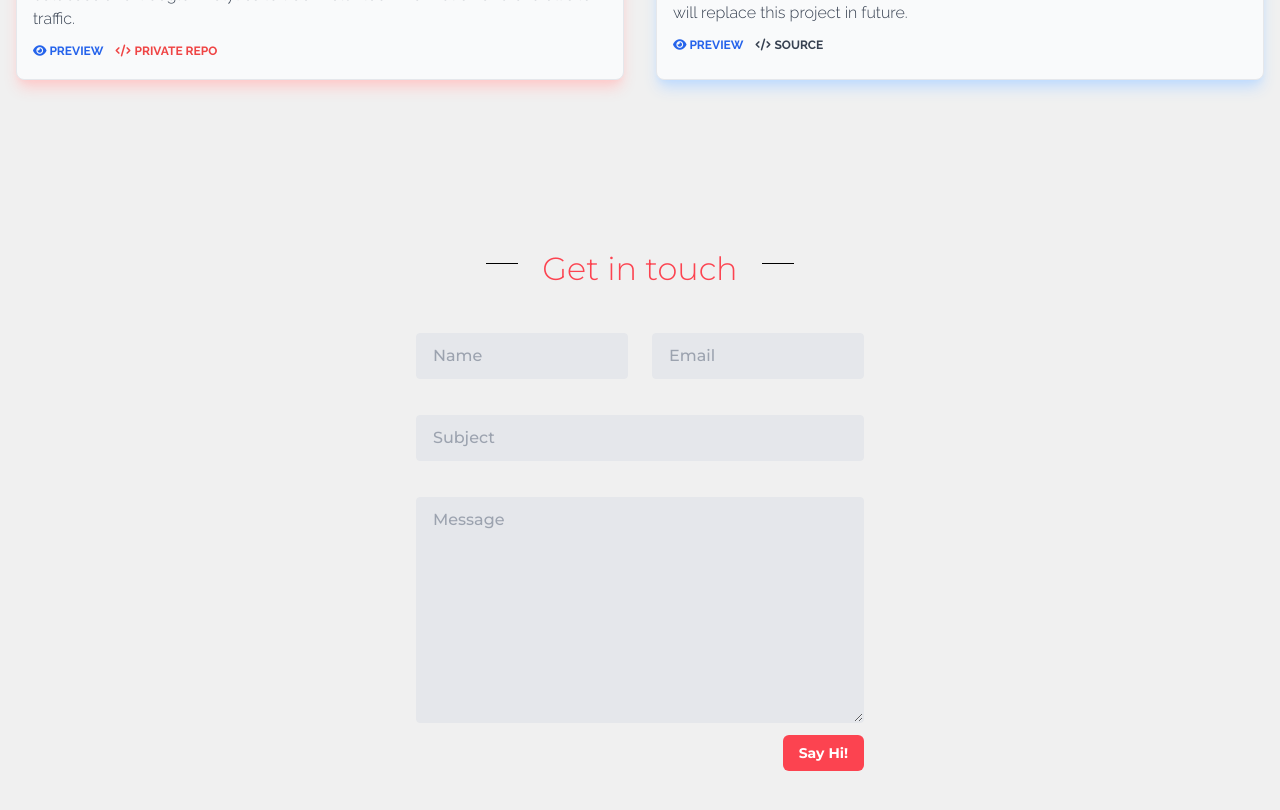
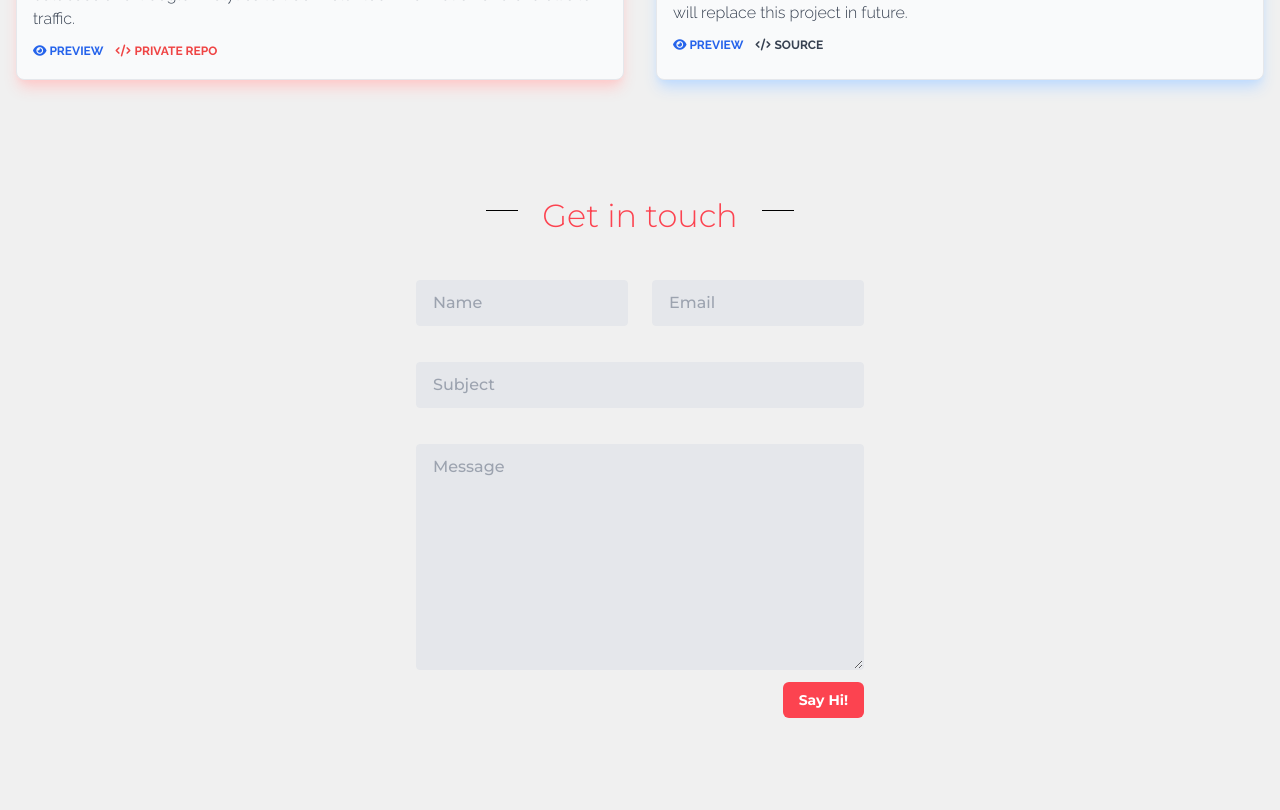
Before and after one commit to sosring/portfolio, a Nuxt app: page / in a window 1280 px wide. Shown: the part 2860-3670 px from the top of the page. After the commit the page ends 3618 px from the top, so only its background shows below. Built offline with nearby package versions, Linux system fonts and the light colour scheme.

Commit message:
email functionality needs to be added

```diff
--- a/components/Contact.vue
+++ b/components/Contact.vue
@@ -1,13 +1,13 @@
 <template>
-  <section class="h-screen container
-   mx-auto px-4 py-12 font-montserrat
+  <section class="container mx-auto px-4
+   pt-12 md:pt-16 font-montserrat
    flex items-center justify-center">
 
     <article class="text-center">
 
       <h2 class="heading stroke
        text-secoundary font-thin
-       mb-4 sm:mb-6 font-thin "
+       mb-4 sm:mb-6 "
        id="contact">
         Get in touch
       </h2>
```
